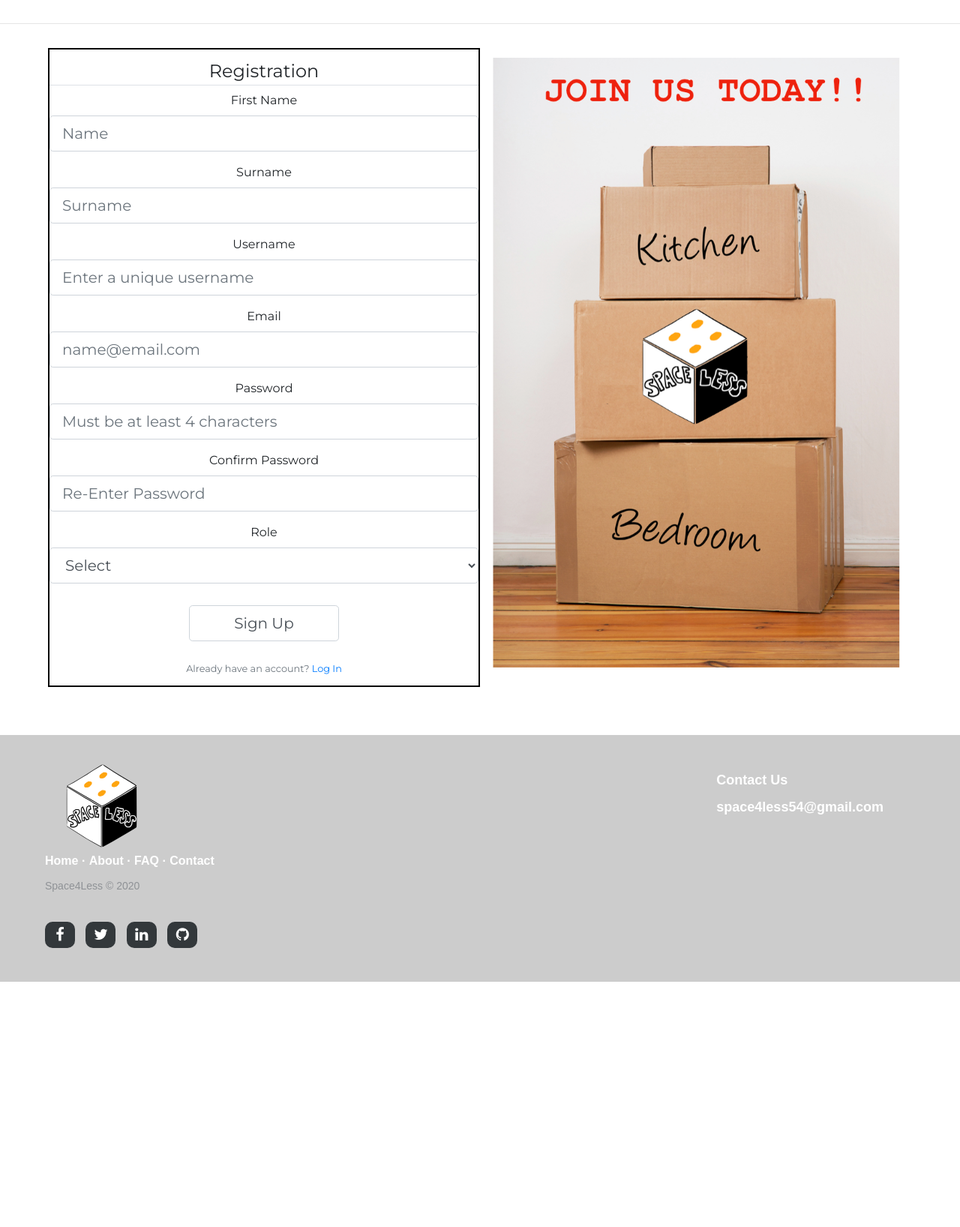
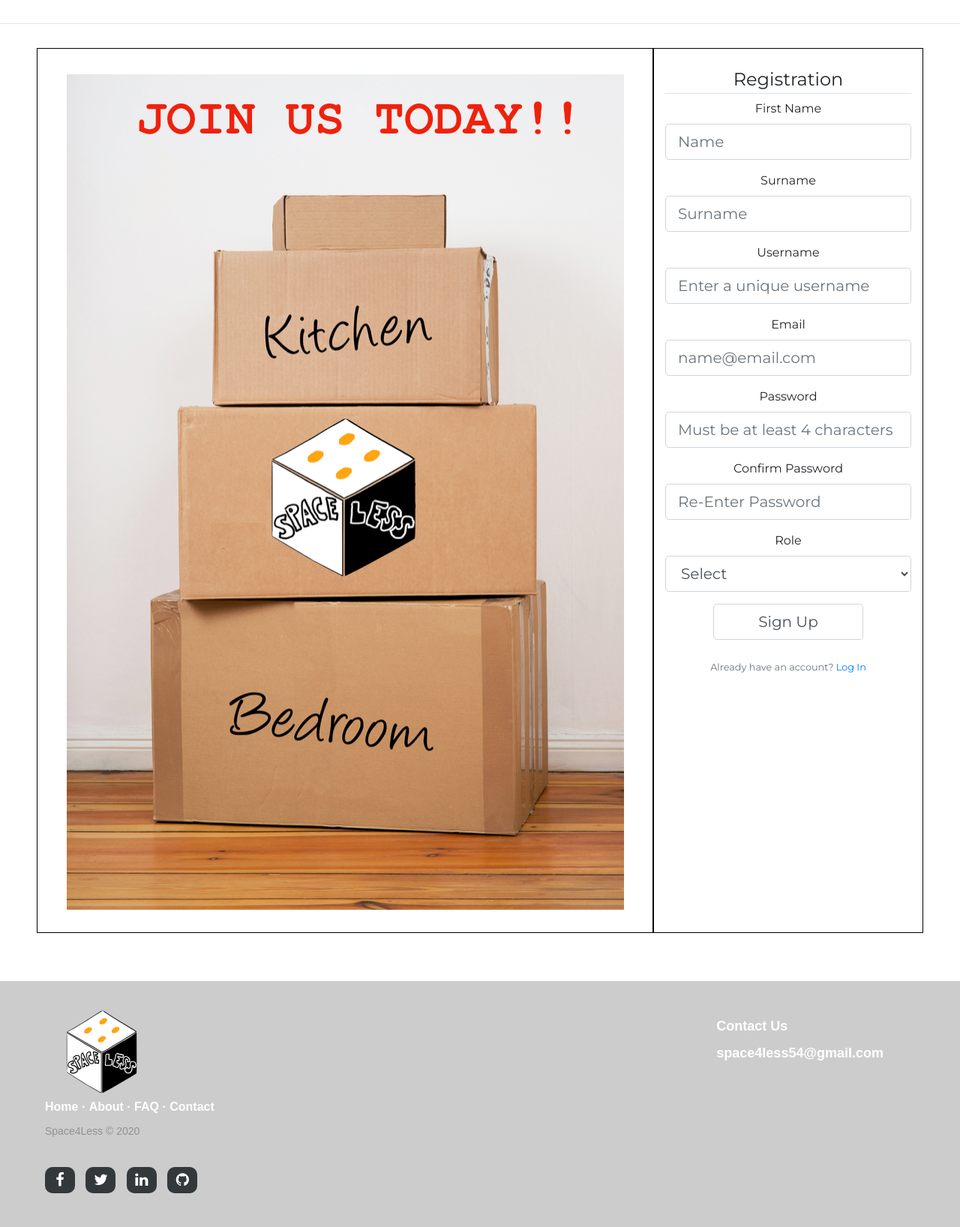
Before and after one commit to Jasmanji/Group5_Space4Less, a Flask app: page /signup in a window 1280 px wide. Shown: the part 133-1769 px from the top of the page at 75% size. Before the commit the page ends 1442 px from the top, so only its background shows below. Run offline with Flask 2, Linux system fonts and the light colour scheme; some libraries are stand-ins or nearby versions.

Commit message:
adjustments to signup

```diff
--- a/app/static/design.css
+++ b/app/static/design.css
@@ -19,7 +19,7 @@
   margin: 2%
 }
 
-.all-signup{
+/*.all-signup{
     border: #33383b;
     display: table;
     width: 100%;
@@ -53,13 +53,22 @@
     float:right;
 }
 
+*/
 
 .post_image{
   width:25%
 }
 
+.row {
+  display: flex; /* equal height of the children */
+}
 
+.col {
+  flex: 1; /* additionally, equal width */
 
+  padding: 1em;
+  border: 1px solid black;
+}
 
 #profile_picture{
   border: 7px solid black;
@@ -95,7 +104,7 @@ h1{
 main{
   text-align: center;
 }
- /* below is the styling for the forms specifially the sign up button and log in page elements*/
+ /* below is the styling for the forms specifically the sign up button and log in page elements*/
 #signupbutton {
   padding-top: 5%;
   width: 200px;
@@ -381,10 +390,6 @@ section {
 	}
 
 
-
-
-
-
 }
 
 @media (max-width: 800px) {
--- a/app/templates/signup.html
+++ b/app/templates/signup.html
@@ -7,13 +7,13 @@
 
 
 
-<div class="all-signup">
-   <div class=" signup-right">
+<div class="row">
+   <div class="col">
         <img class="signup-image"  alt="ready to join us?!" src= "{{ url_for('static', filename='signup-image.png') }}">
    </div>
 
 
-    <div class="signup-left">
+    <div class="col">
 
     <!--  creating the list of input required for sign up page -->
     <!-- we want the method to be POST and action we set as an empty string so that it goes back to the same route
```
Also changed, not shown: app/spaceless.db (added).
